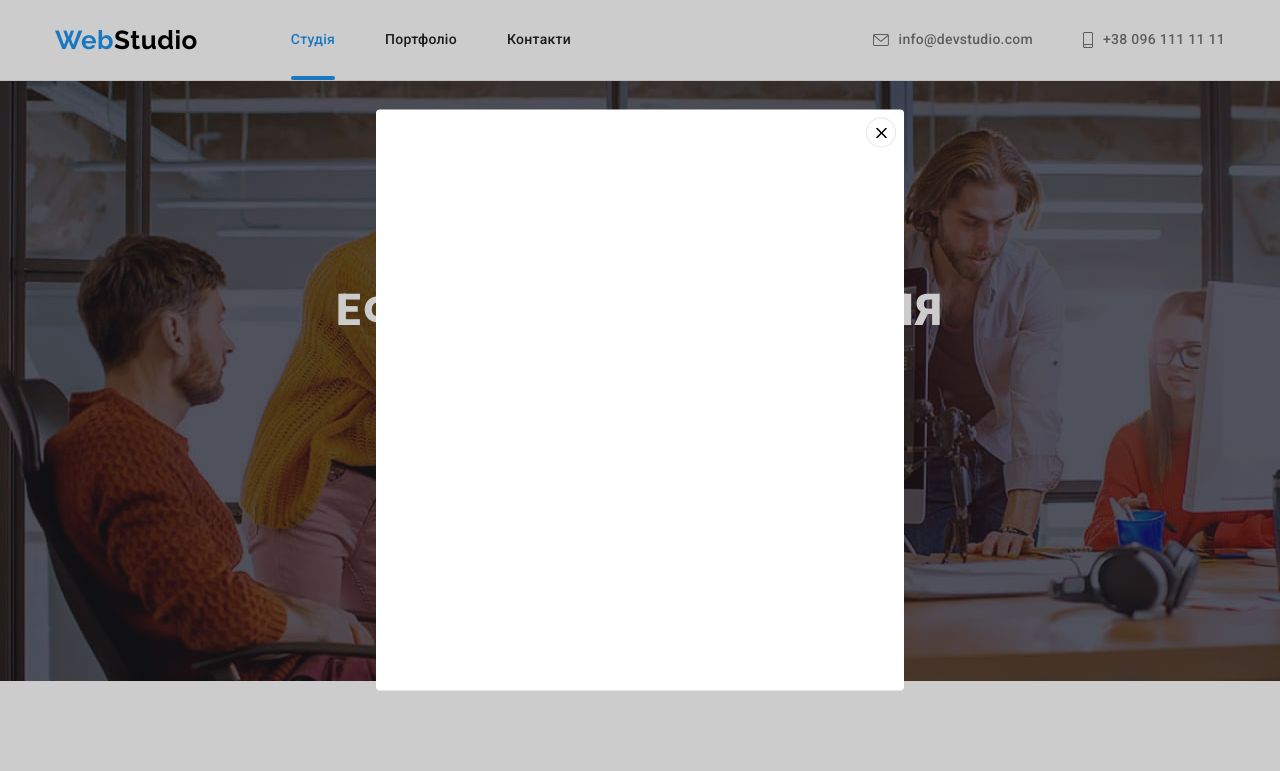
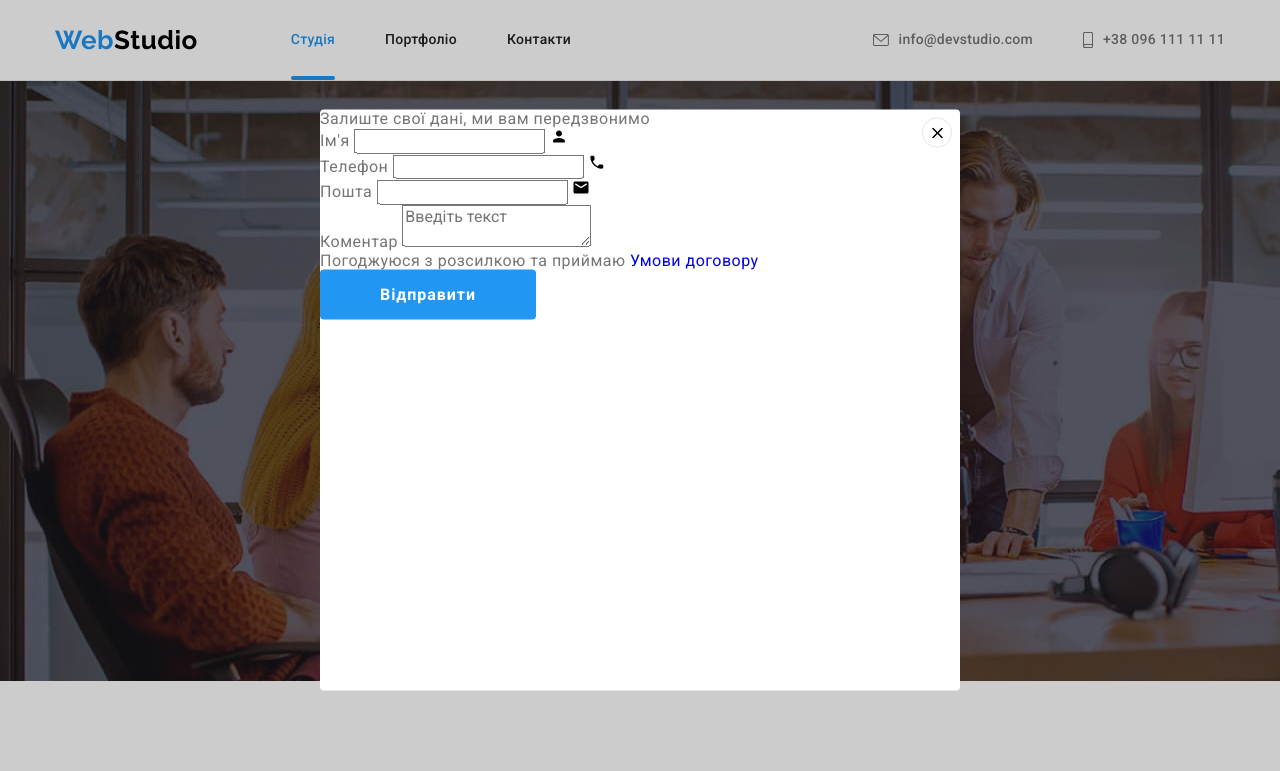
Before and after one commit to soe4ka/goit-markup-hw-06, a plain HTML site: page index.html in a window 1280 px wide. Both pictures are taken after a click on the button "Замовити послугу". Shown: the top 771 px of the page. Drawn offline with nearby package versions, Linux system fonts and the light colour scheme.

Commit message:
add forms

```diff
--- a/index.html
+++ b/index.html
@@ -430,10 +430,71 @@
             </li>
           </ul>
         </div>
+
+        <div class="sub-block">
+          <p class="sub-title">Підпишіться на розсилку</p>
+          <form class="sub-form">
+            <label>
+              <input type="emal" placeholder="E-mail" name="mail" class="sub-input" required/>
+            </label>
+            <button type="submit" class="sub-button btn">
+              Підписатися
+              <svg class="sub-icon" width="24" height="24">
+                <use href="./images/icons.svg#icon-send"></use>
+              </svg>
+            </button>
+          </form>
+        </div>
+
       </div>
     </footer>
     <div class="backdrop is-hidden" data-modal>
       <div class="modal">
+        <p class="form-title">Залиште свої дані, ми вам передзвонимо</p>
+        <form class="order">
+          <div class="wrap">
+            <label class="order-label" for="name">Ім'я </label>
+            <input type="text" name="name" class="order-input" required id="name" />
+            <svg class="form-icon" width="18" height="18">
+              <use href="./images/icons.svg#icon-person"></use>
+            </svg>
+          </div>
+
+          <div class="wrap">
+            <label class="order-label" for="tel">Телефон </label>
+            <input type="tel" name="phone" class="order-input" required id="tel" />
+            <svg class="form-icon" width="18" height="18">
+              <use href="./images/icons.svg#icon-tel"></use>
+            </svg>
+          </div>
+
+          <div class="wrap">
+            <label class="order-label" for="mail">Пошта </label>
+            <input type="email" name="mail" class="order-input" required id="mail" />
+            <svg class="form-icon" width="18" height="18">
+              <use href="./images/icons.svg#icon-email"></use>
+            </svg>
+          </div>
+
+          <div class="wrap">
+            <label class="order-label" for="text">Коментар </label>
+            <textarea
+              name="comment"
+              class="order-text"
+              placeholder="Введіть текст"
+              id="text"
+            ></textarea>
+          </div>
+
+          <input type="checkbox" name="agreement" value="agreement" class="order-agreement visually-hidden" id="policy" required/>
+          <label class="agreement-label" for="policy">
+            Погоджуюся з розсилкою та приймаю
+            <span><a href="#" class="agreement link">Умови договору</a></span>
+          </label>
+
+          <button type="submit" class="send-button btn">Відправити</button>
+        </form>
+
         <button type="button" class="close-button" data-modal-close>
           <svg class="closer" width="11" height="11">
             <use href="./images/icons.svg#icon-close"></use>
```
